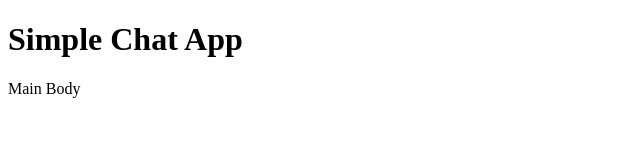
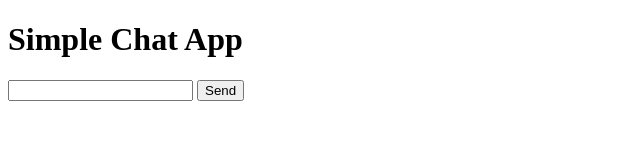
Before and after one commit to MichalPC/simple-chat-app, a plain HTML site: page index.html in a window 1280 px wide. Shown: the whole page, without its empty margins (0-640 px from the left). Drawn offline with Linux system fonts and the light colour scheme.

Commit message:
Add basic chat form

```diff
--- a/index.html
+++ b/index.html
@@ -10,7 +10,13 @@
             <h1 id="header-text">Simple Chat App</h1>
         </head>
         <main class="main-container">
-            Main Body
+            <div class="msg-container">
+
+            </div>
+            <form class="msg-input-container">
+                <input type="text" id="msg-input">
+                <button type="submit" id="submit-msg">Send</button>
+            </form>
         </main>
     </body>
 </head>
```
